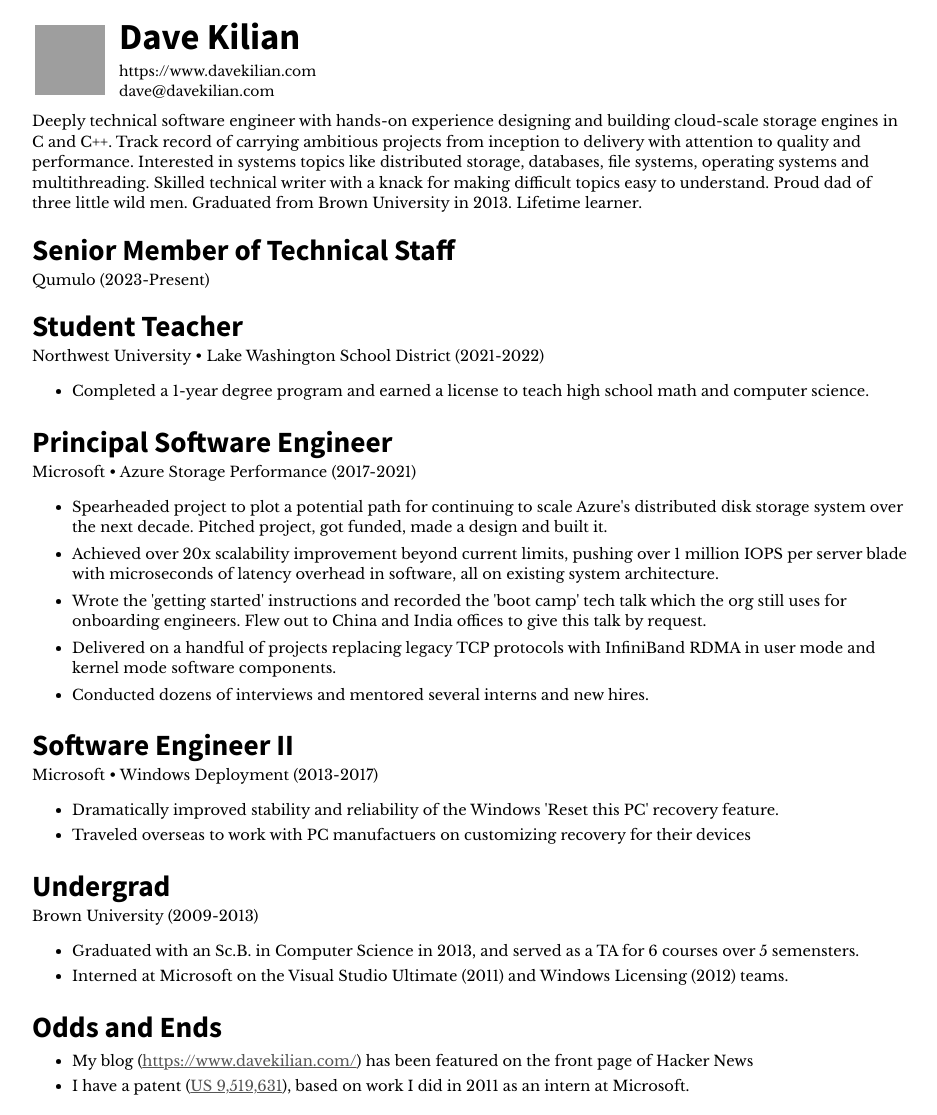
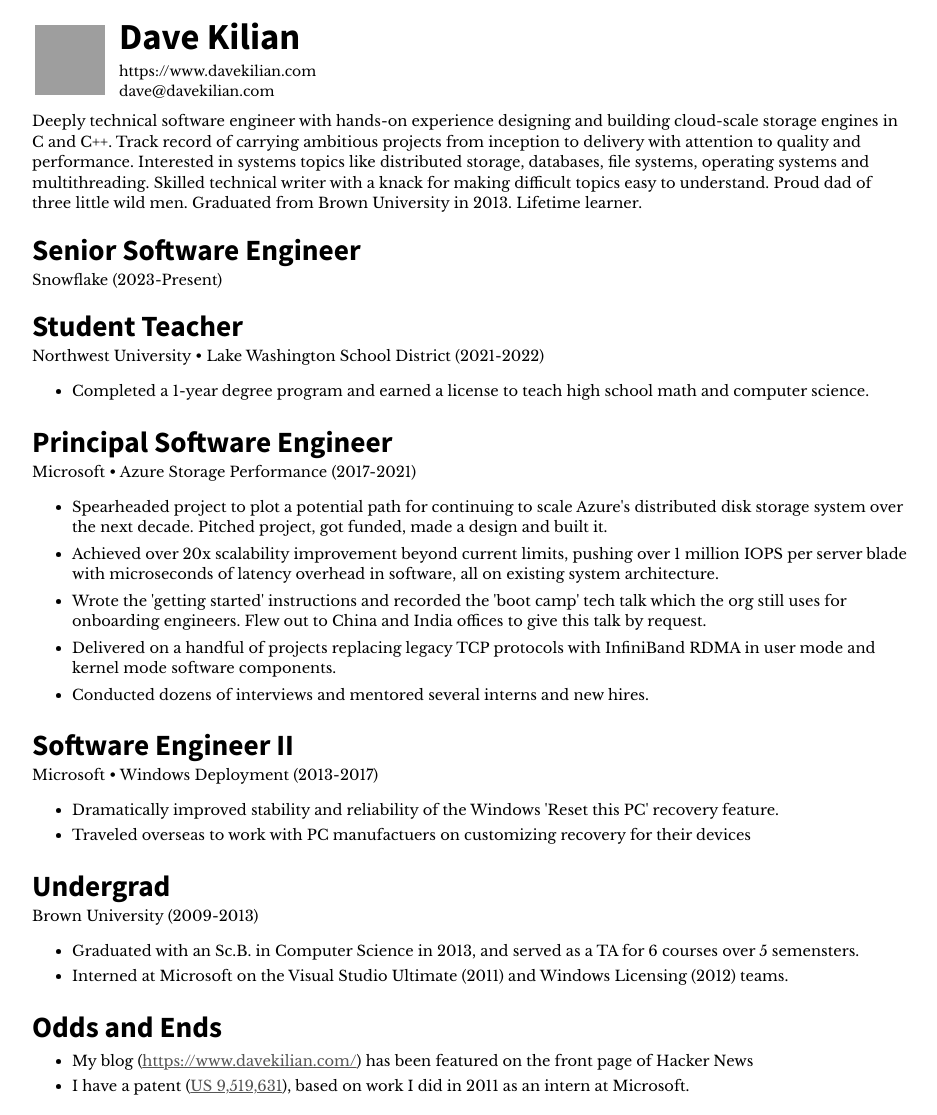
Before and after one commit to davekilian/davekilian.github.com, a Jekyll site: the page resume.html, which Jekyll copies as it is, in a window 1280 px wide. Shown: the whole page, without its empty margins (168-1105 px from the left). Built offline with Jekyll 4.4.1, drawn with Linux system fonts in a browser that asks for light colours; grey boxes are pictures that could not be loaded.

Commit message:
Resume updates

```diff
--- a/about.html
+++ b/about.html
@@ -11,7 +11,7 @@
             <img src="/fam.png" style="border:3px solid #eee; margin-top: 1em" />
         </center>
     </div>
-    <p>I'm a software engineer working on distributed storage technologies at <a href="https://qumulo.com/about">Qumulo</a>.
+    <p>I'm a software engineer at <a href="https://snowflake.com/about">Snowflake</a>.
     Previously, I spent a few years working on scalability and latency improvements for the Azure cloud.
     I graduated from Brown University with a B.S. in Computer Science in 2013.</p>
 
--- a/resume.html
+++ b/resume.html
@@ -72,8 +72,8 @@
             </p>
 
 			<!-- Work Experience -->
-            <h2>Senior Member of Technical Staff</h2>
-            <p style="margin-top: 0">Qumulo (2023-Present)</p>
+            <h2>Senior Software Engineer</h2>
+            <p style="margin-top: 0">Snowflake (2023-Present)</p>
 
             <h2>Student Teacher</h2>
             <p style="margin-top: 0">Northwest University &#x2022; Lake Washington School District (2021-2022)</p>
```
Also changed, not shown: 1 other file.
